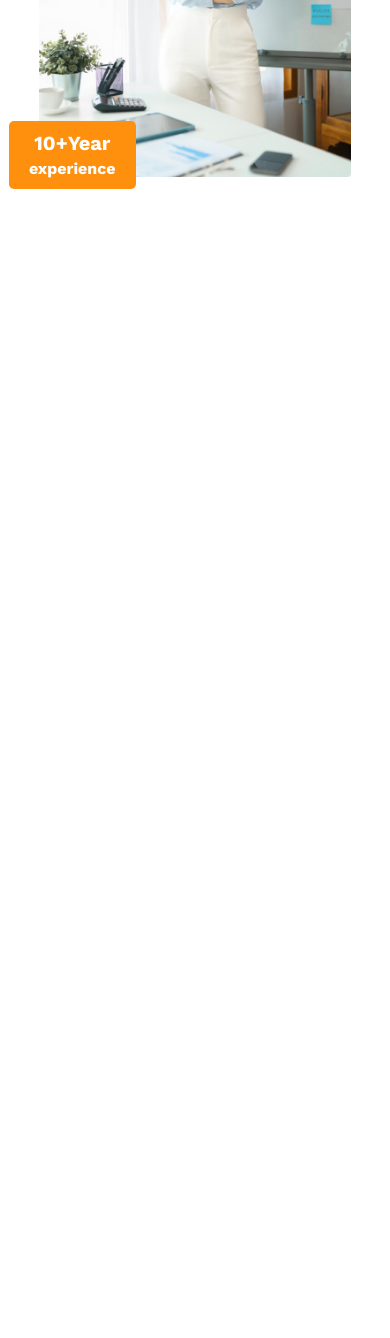
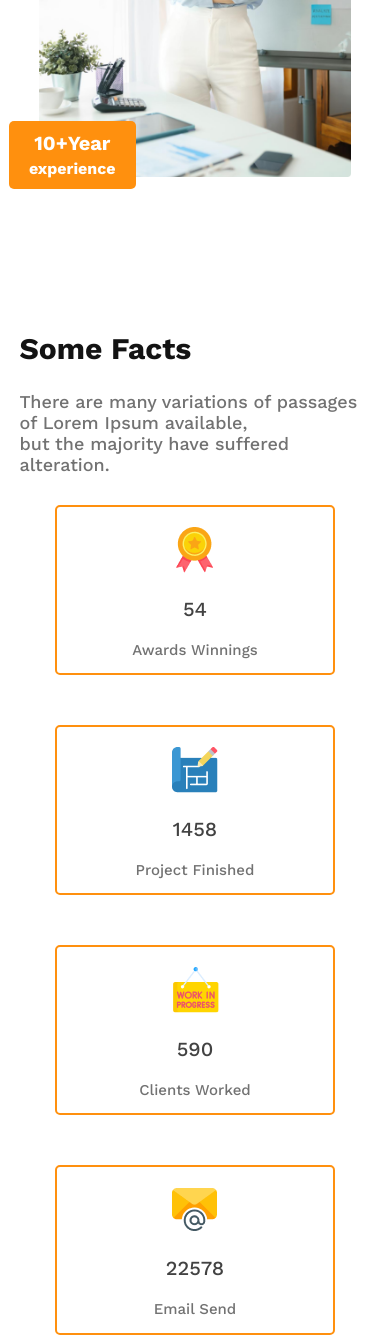
Before and after one commit to arminsultana05/g3-architects-assignment2, a plain HTML site: page index.html in a window 390 px wide. Shown: the part 3284-4622 px from the top of the page. Before the commit the page ends 3473 px from the top, so only its background shows below. Drawn offline with nearby package versions, Linux system fonts and the light colour scheme.

Commit message:
some facts added with responsive

```diff
--- a/index.html
+++ b/index.html
@@ -106,6 +106,34 @@
             </div>
 
         </section>
+
+        <!-- Some facts Sections -->
+        <section class="some_facts_container">
+            <h2>Some Facts</h2>
+            <p>There are many variations of passages of Lorem Ipsum available, <br> but the majority have suffered alteration.</p>
+            <div class="some_facts_detail_area">
+                <div class="some_facts_description">
+                    <img src="images/icons/ribon.png" alt="">
+                    <p class="count_digit">54</p>
+                    <p class="title">Awards Winnings</p>
+                </div>
+                <div class="some_facts_description">
+                    <img src="images/icons/projects.png" alt="">
+                    <p class="count_digit">1458</p>
+                    <p class="title">Project Finished</p>
+                </div>
+                <div class="some_facts_description">
+                    <img src="images/icons/customers.png" alt="">
+                    <p class="count_digit">590</p>
+                    <p class="title">Clients Worked</p>
+                </div>
+                <div class="some_facts_description">
+                    <img src="images/icons/email.png" alt="">
+                    <p class="count_digit">22578</p>
+                    <p class="title">Email Send</p>
+                </div>
+            </div>
+        </section>
     </main>
 </body>
 
--- a/styles/style.css
+++ b/styles/style.css
@@ -3,6 +3,7 @@
 * {
     box-sizing: border-box;
     font-family: 'Work Sans', sans-serif;
+    scroll-behavior: smooth;
 }
 
 body {
@@ -138,18 +139,21 @@ body {
     background-color: rgba(255, 144, 14, 1);
     border-radius: 8px;
 }
+
 /* Love Section styles */
-.love_section{
+.love_section {
     width: 80%;
     margin: 0 auto;
     display: flex;
     gap: 30px;
     margin-top: 100px;
 }
-.love_description_section{
+
+.love_description_section {
     width: 50%;
 }
-.love_title{
+
+.love_title {
     color: rgba(19, 19, 19, 1);
     font-family: 'Work Sans';
     font-size: 35px;
@@ -157,28 +161,32 @@ body {
     padding-left: 10px;
     border-radius: 2px;
 }
-.love_description{
+
+.love_description {
     color: #727272;
     font-family: 'Work Sans';
     font-size: 16px;
 }
-.version_container{
+
+.version_container {
     background-color: #FFFFFF;
-    border-radius:8px;
+    border-radius: 8px;
     box-shadow: 10px 5px 5px rgba(0, 0, 0, 0.06);
     padding: 5px;
     margin-bottom: 25px;
     width: 90%;
 
 }
-.version_container p{
+
+.version_container p {
     font-family: 'Work Sans';
     font-size: 16px;
     color: #727272;
 
 
 }
-.big_title{
+
+.big_title {
     font-family: 'Work Sans';
     color: rgba(19, 19, 19, 1);
     font-weight: bolder;
@@ -186,15 +194,18 @@ body {
 
 
 }
-.love_img{
+
+.love_img {
     width: 50%;
     position: relative;
 }
-.love_img img{
+
+.love_img img {
     width: 100%;
     position: relative;
 }
-.ten_year_btn{
+
+.ten_year_btn {
     color: #FFFFFF;
     font-size: 25px;
     font-weight: bold;
@@ -207,8 +218,60 @@ body {
     bottom: -8px;
 
 }
-.btn_ex{
+
+.btn_ex {
     font-size: 16px;
+}
+
+/* Some facts Sections */
+.some_facts_container {
+    width: 80%;
+    margin: 0 auto;
+    margin-top: 150px;
+    margin-bottom: 50px;
+}
+
+.some_facts_container h2 {
+    font-family: 'Work Sans';
+    font-size: 30px;
+    font-weight: bold;
+    color: rgba(19, 19, 19, 1);
+}
+
+.some_facts_container>p {
+    font-family: 'Work Sans';
+    color: #727272;
+    font-size: 18px;
+    margin-bottom: 30px;
+}
+
+.some_facts_detail_area {
+    display: flex;
+    justify-content: space-between;
+
+}
+
+.some_facts_description .count_digit {
+    font-family: 'Work Sans';
+    color: #424242;
+    font-size: 20px;
+
+}
+
+.some_facts_description .title {
+    font-family: 'Work Sans';
+    color: #727272;
+    font-size: 15px;
+
+}
+
+.some_facts_description {
+    border: 2px solid #FF900E;
+    text-align: center;
+    padding: 20px;
+    width: 190px;
+    height: 170px;
+    border-radius: 5px;
 }
 
 
@@ -296,29 +359,34 @@ body {
         padding: 10px 15px;
         border-radius: 5px;
     }
-.love_section{
+
+    .love_section {
         width: 100%;
         gap: 40px;
         flex-direction: column;
         margin-top: 40px;
 
     }
-.love_description_section{
+
+    .love_description_section {
         width: 90%;
         margin: 0 auto;
     }
-.version_container{
+
+    .version_container {
 
         margin-bottom: 25px;
         width: 100%;
 
     }
-.love_img{
+
+    .love_img {
         width: 80%;
         margin: 0 auto;
 
     }
-.ten_year_btn{
+
+    .ten_year_btn {
         font-size: 20px;
         padding: 10px 20px;
         border-radius: 5px;
@@ -328,6 +396,27 @@ body {
 
     }
 
+    /* some facts responsive */
+    .some_facts_container {
+        width: 90%;
+    }
+
+    .some_facts_detail_area {
+
+        flex-direction: column;
+        gap: 50px;
+
+    }
+
+    .some_facts_description {
+        padding: 20px;
+        width: 80%;
+        height: 170px;
+        margin: 0 auto;
+
+    }
+
+
 
 
 }
```
Lines whose indentation alone changed are shown as unchanged.
